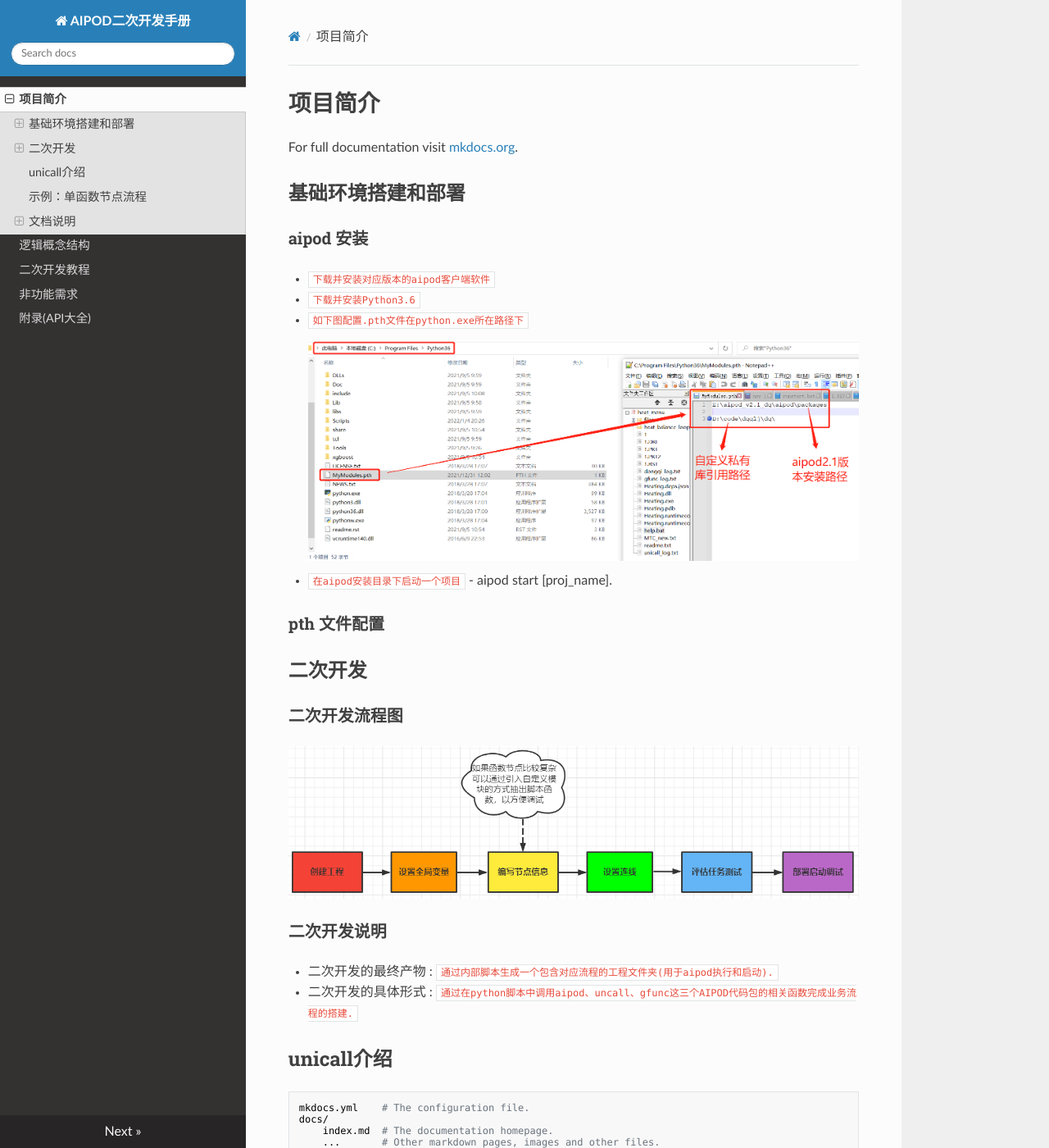
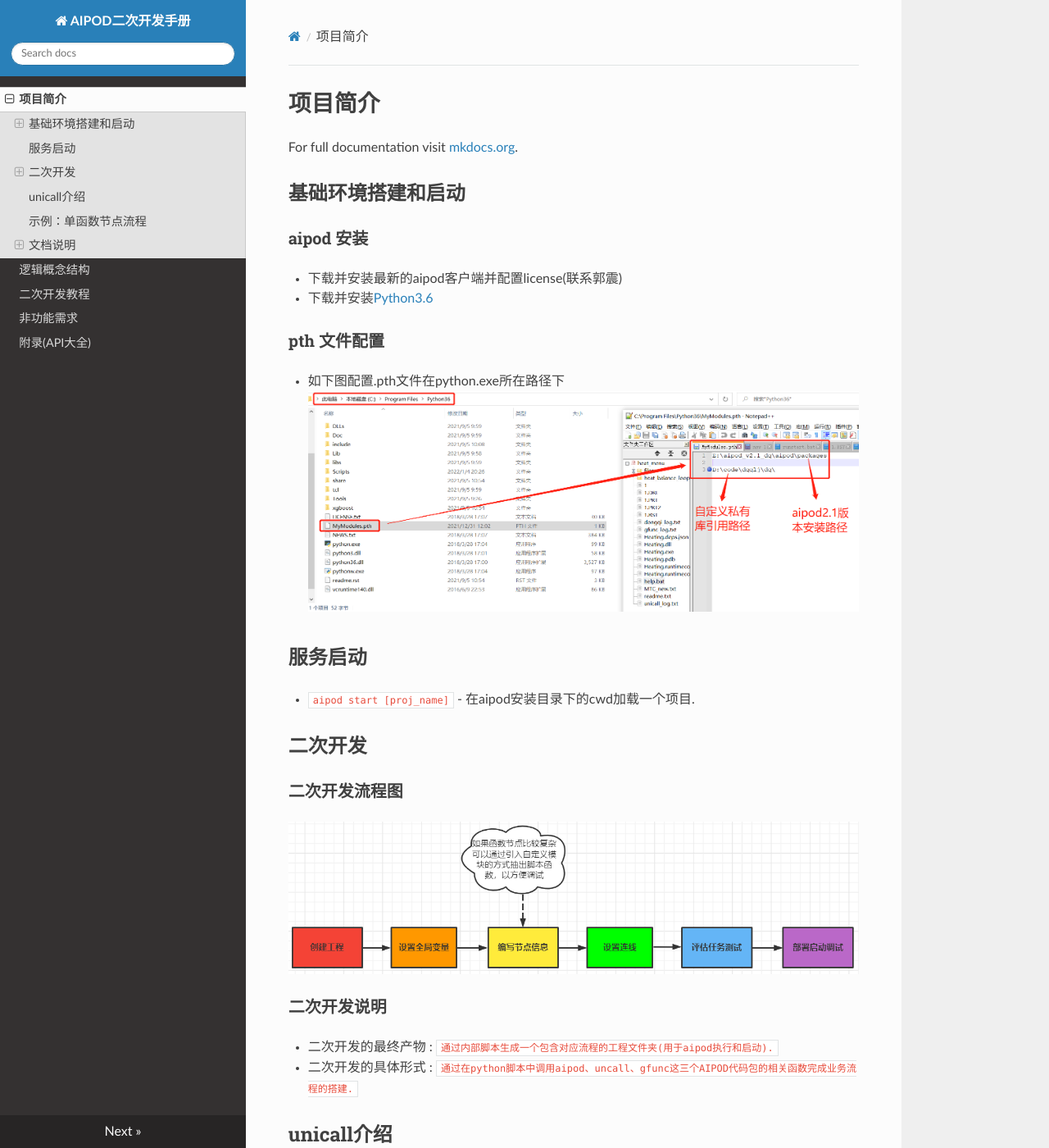
Before and after one commit to solheng/UnilabDoc, an MkDocs documentation site: the page built from docs/项目简介.md, in a window 1280 px wide and 1400 px high. Shown: the whole window at 82% size. Built offline with MkDocs 1.6.1, drawn with Linux system fonts in a browser that asks for light colours; nearby versions of some CDN libraries.

Commit message:
基础环境搭建和启动修改内容

```diff
--- a/docs/项目简介.md
+++ b/docs/项目简介.md
@@ -2,15 +2,17 @@
 
 For full documentation visit [mkdocs.org](https://www.mkdocs.org).
 
-## 基础环境搭建和部署
+## 基础环境搭建和启动
 ### aipod 安装
-* `下载并安装对应版本的aipod客户端软件`
-* `下载并安装Python3.6`
-* `如下图配置.pth文件在python.exe所在路径下`
-![img.png](img/pth文件配置.png)
-* `在aipod安装目录下启动一个项目` - aipod start [proj_name].
+* 下载并安装最新的aipod客户端并配置license(联系郭震)
+* 下载并安装[Python3.6](https://www.python.org/downloads/release/python-365/)
 
 ### pth 文件配置
+* 如下图配置.pth文件在python.exe所在路径下
+![img.png](img/pth文件配置.png)
+
+## 服务启动
+* `aipod start [proj_name]` - 在aipod安装目录下的cwd加载一个项目.
 
 ## 二次开发
 ### 二次开发流程图
```
